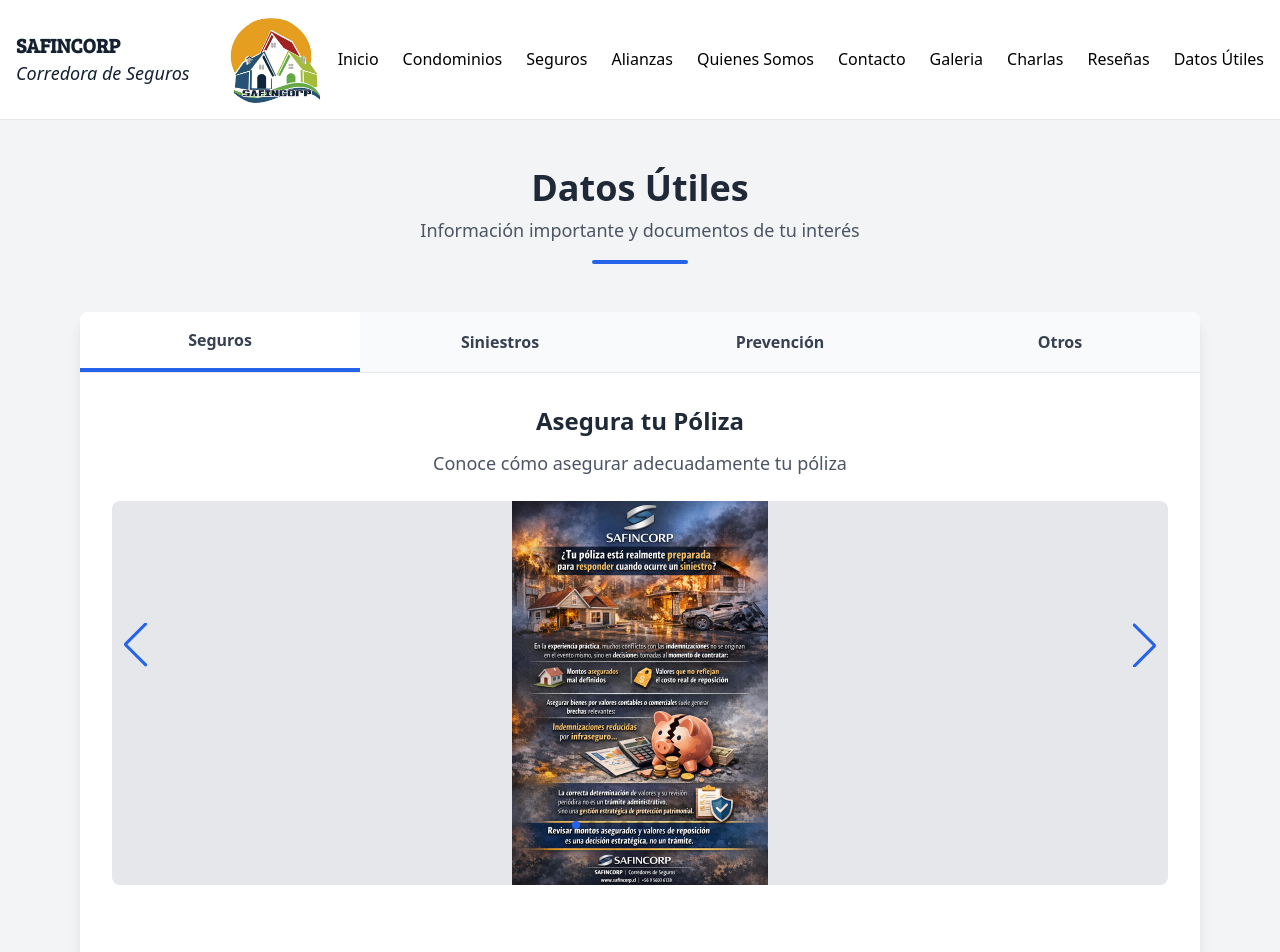
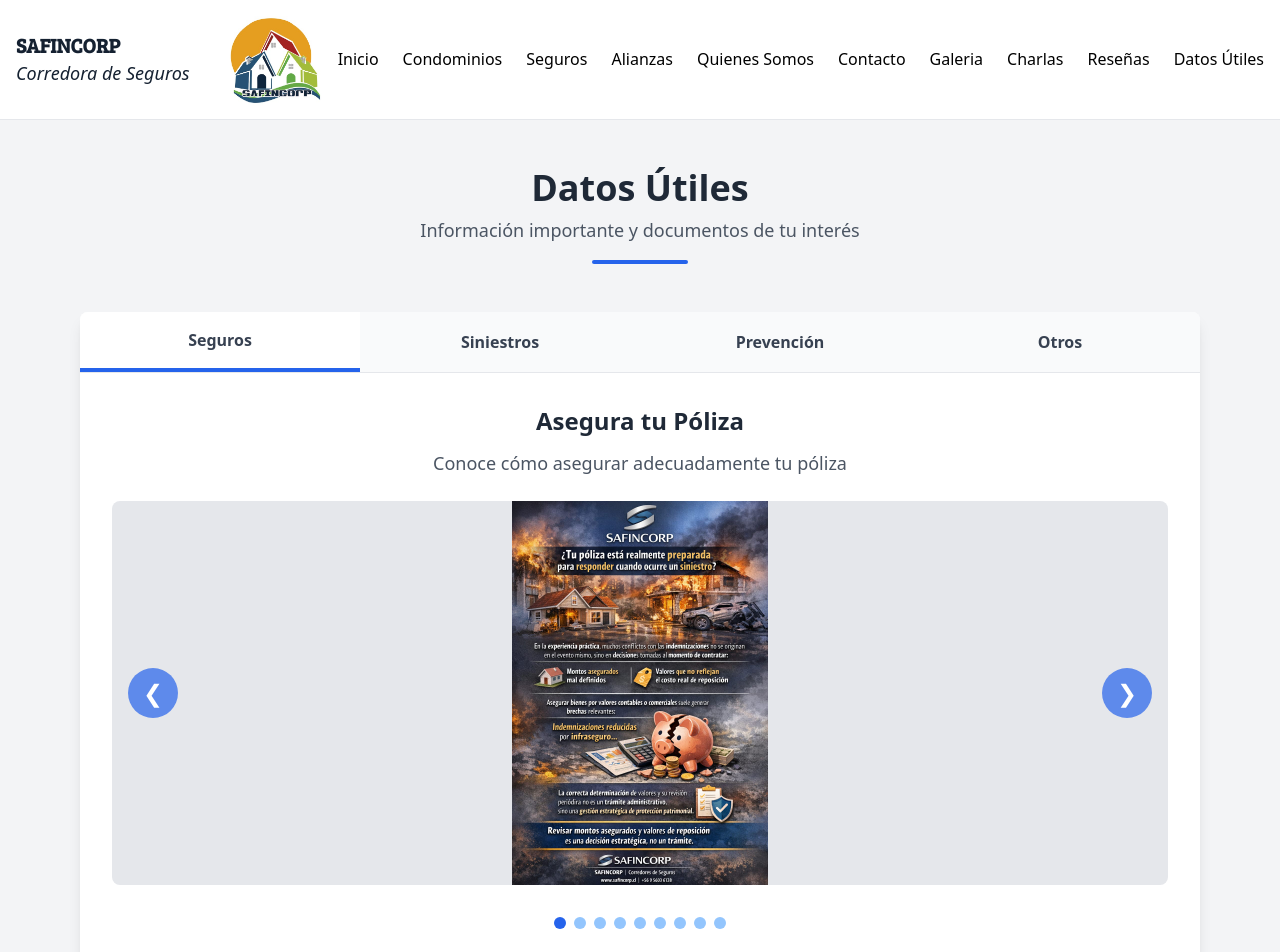
Before and after one commit to Latasoft-Organizacion/safinCorp-frontend, an Angular app: page /datos-utiles in a window 1280 px wide. Shown: the top 952 px of the page. Built offline with nearby package versions, Linux system fonts and the light colour scheme.

Commit message:
chore: modificaciones de estilo

```diff
--- a/src/app/components/datos-utiles/datos-utiles.component.css
+++ b/src/app/components/datos-utiles/datos-utiles.component.css
@@ -1,56 +1,35 @@
-/* Estilos personalizados para Swiper */
-:host ::ng-deep swiper-container {
-  --swiper-navigation-color: #2563eb;
-  --swiper-pagination-color: #2563eb;
-  --swiper-pagination-bottom: 50px; /* Posicionar más abajo */
-  padding-bottom: 60px; /* Espacio adicional para los dots */
+:host {
+  scroll-behavior: smooth;
 }
 
-:host ::ng-deep .swiper-button-next,
-:host ::ng-deep .swiper-button-prev {
-  background-color: rgba(37, 99, 235, 0.1);
-  border-radius: 50%;
+.carousel-button {
+  position: absolute;
+  top: 50%;
+  transform: translateY(-50%);
+  z-index: 20;
   width: 50px;
   height: 50px;
+  background-color: rgba(37, 99, 235, 0.7);
+  color: white;
+  border: none;
+  border-radius: 50%;
+  font-size: 24px;
+  cursor: pointer;
   display: flex;
   align-items: center;
   justify-content: center;
   transition: all 0.3s ease;
 }
 
-:host ::ng-deep .swiper-button-next:hover,
-:host ::ng-deep .swiper-button-prev:hover {
-  background-color: rgba(37, 99, 235, 0.2);
+.carousel-button:hover {
+  background-color: rgba(37, 99, 235, 0.9);
+  transform: translateY(-50%) scale(1.1);
 }
 
-:host ::ng-deep .swiper-button-next::after,
-:host ::ng-deep .swiper-button-prev::after {
-  font-size: 20px;
-  font-weight: bold;
+.carousel-button-prev {
+  left: 16px;
 }
 
-:host ::ng-deep .swiper-pagination {
-  position: absolute;
-  bottom: 50px !important; /* Forzar posición baja */
-  z-index: 10;
-  width: 100%;
+.carousel-button-next {
+  right: 16px;
 }
-
-:host ::ng-deep .swiper-pagination-bullet {
-  width: 10px;
-  height: 10px;
-  background-color: rgba(37, 99, 235, 0.3);
-  transition: all 0.3s ease;
-  margin: 0 5px;
-}
-
-:host ::ng-deep .swiper-pagination-bullet-active {
-  background-color: #2563eb;
-  width: 30px;
-  border-radius: 5px;
-}
-
-/* Scroll suave */
-:host {
-  scroll-behavior: smooth;
-}
--- a/src/app/components/datos-utiles/datos-utiles.component.html
+++ b/src/app/components/datos-utiles/datos-utiles.component.html
@@ -1,20 +1,16 @@
 <section class="py-12 bg-gray-100 min-h-screen">
   <div class="max-w-6xl mx-auto px-4">
-    <!-- Encabezado -->
     <header class="text-center mb-12">
       <h1 class="text-4xl font-bold text-gray-800 mb-2">Datos Útiles</h1>
       <p class="text-gray-600 text-lg">Información importante y documentos de tu interés</p>
       <div class="w-24 h-1 bg-blue-600 mx-auto rounded mt-4"></div>
     </header>
 
-    <!-- Estado de carga -->
     <div *ngIf="cargando" class="text-center py-12">
       <p class="text-gray-600 text-lg">Cargando contenido...</p>
     </div>
 
-    <!-- Contenido principal -->
     <div *ngIf="!cargando" class="bg-white rounded-lg shadow-lg overflow-hidden">
-      <!-- Tabs/Categorías -->
       <div class="flex flex-wrap border-b bg-gray-50">
         <button
           *ngFor="let categoria of categorias"
@@ -29,43 +25,51 @@
         </button>
       </div>
 
-      <!-- Carrusel Swiper global -->
       <div class="p-8" *ngIf="!cargando">
-        <swiper-container
-          #swiperContainer
-          class="rounded-lg"
-          navigation="true"
-          pagination="true"
-          pagination-clickable="true"
-          pagination-type="bullets"
-          slides-per-view="1"
-          space-between="20"
-          loop="true"
-        >
-          <swiper-slide *ngFor="let documento of todosLosDocumentos">
-            <div class="flex flex-col h-full">
-              <!-- Información ARRIBA -->
+        <div class="flex flex-col">
           <div class="text-center mb-6">
-                <h3 class="text-2xl font-bold text-gray-800 mb-3">{{ documento.nombre }}</h3>
-                <p class="text-gray-600 text-lg">{{ documento.descripcion }}</p>
+            <h3 class="text-2xl font-bold text-gray-800 mb-3">{{ obtenerDocumentoActual().nombre }}</h3>
+            <p class="text-gray-600 text-lg">{{ obtenerDocumentoActual().descripcion }}</p>
           </div>
 
-              <!-- Imagen -->
-              <div class="flex justify-center bg-gray-200 rounded-lg overflow-hidden h-96">
+          <div class="relative bg-gray-200 rounded-lg overflow-hidden h-96 mb-8 flex items-center justify-center">
             <img
-                  [src]="documento.imagen"
-                  [alt]="documento.nombre"
-                  (click)="expandirImagen(documento.imagen, documento.nombre)"
+              [src]="obtenerDocumentoActual().imagen"
+              [alt]="obtenerDocumentoActual().nombre"
+              (click)="expandirImagen(obtenerDocumentoActual().imagen, obtenerDocumentoActual().nombre)"
               class="w-full h-full object-contain hover:opacity-90 transition-opacity duration-300 cursor-pointer"
             />
+
+            <button
+              (click)="slideAnterior()"
+              class="carousel-button carousel-button-prev"
+              aria-label="Slide anterior"
+            >
+              ❮
+            </button>
+
+            <button
+              (click)="siguienteSlide()"
+              class="carousel-button carousel-button-next"
+              aria-label="Siguiente slide"
+            >
+              ❯
+            </button>
+          </div>
+
+          <div class="flex gap-2 justify-center mb-8">
+            <button
+              *ngFor="let i of [].constructor(todosLosDocumentos.length); let idx = index"
+              (click)="irAlPagina(idx)"
+              [class.bg-blue-600]="idx === currentIndex"
+              [class.bg-blue-300]="idx !== currentIndex"
+              class="w-3 h-3 rounded-full transition-all duration-200 hover:scale-110"
+            ></button>
           </div>
         </div>
-          </swiper-slide>
-        </swiper-container>
       </div>
     </div>
 
-    <!-- Modal para expandir imagen -->
     <div
       *ngIf="imagenExpandida"
       class="fixed inset-0 bg-black bg-opacity-90 flex items-center justify-center z-50 p-4"
--- a/src/app/components/datos-utiles/datos-utiles.component.ts
+++ b/src/app/components/datos-utiles/datos-utiles.component.ts
@@ -1,18 +1,6 @@
-import {
-  Component,
-  CUSTOM_ELEMENTS_SCHEMA,
-  OnInit,
-  OnDestroy,
-  AfterViewInit,
-  ViewChild,
-  ElementRef,
-  NgZone
-} from '@angular/core';
+import { Component, OnInit, OnDestroy } from '@angular/core';
 import { CommonModule } from '@angular/common';
-import { register } from 'swiper/element/bundle';
 import { SafeUrlPipe } from '../../shared/safe-url.pipe';
-
-register();
 
 interface DatosUtilesDocumento {
   nombre: string;
@@ -23,7 +11,6 @@
 interface DatosUtilesCategoria {
   id: string;
   nombre: string;
-  icono: string;
   documentos: DatosUtilesDocumento[];
 }
 
@@ -36,12 +23,9 @@
   standalone: true,
   imports: [CommonModule, SafeUrlPipe],
   templateUrl: './datos-utiles.component.html',
-  schemas: [CUSTOM_ELEMENTS_SCHEMA],
   styleUrl: './datos-utiles.component.css'
 })
-export class DatosUtilesComponent implements OnInit, OnDestroy, AfterViewInit {
-  @ViewChild('swiperContainer') swiperContainer!: ElementRef;
-
+export class DatosUtilesComponent implements OnInit, OnDestroy {
   categorias: DatosUtilesCategoria[] = [];
   todosLosDocumentos: DocumentoConCategoria[] = [];
   categoriaActiva: string = 'seguros';
@@ -50,20 +34,11 @@
   tituloImagenExpandida: string = '';
   currentIndex: number = 0;
   private keyboardListener: ((event: KeyboardEvent) => void) | null = null;
-  private swiper: any = null;
-
-  // ✅ Guardamos referencia al listener para poder removerlo en ngOnDestroy
-  private slideChangeListener: (() => void) | null = null;
-
-  constructor(private ngZone: NgZone) {}
+  private autoplayInterval: any = null;
 
   ngOnInit(): void {
     this.cargarDatos();
     this.setupKeyboardListener();
-  }
-
-  ngAfterViewInit(): void {
-    this.setupSwiperListeners();
   }
 
   cargarDatos(): void {
@@ -71,7 +46,6 @@
       {
         id: 'seguros',
         nombre: 'Seguros',
-        icono: '',
         documentos: [
           {
             nombre: 'Asegura tu Póliza',
@@ -93,7 +67,6 @@
       {
         id: 'siniestros',
         nombre: 'Siniestros',
-        icono: '',
         documentos: [
           {
             nombre: 'Plazo de Denuncia de Siniestro',
@@ -110,7 +83,6 @@
       {
         id: 'prevencion',
         nombre: 'Prevención',
-        icono: '',
         documentos: [
           {
             nombre: 'Prevención en Condominios',
@@ -127,7 +99,6 @@
       {
         id: 'otros',
         nombre: 'Otros',
-        icono: '',
         documentos: [
           {
             nombre: 'Día de la Mujer',
@@ -158,48 +129,39 @@
 
   cambiarCategoria(categoriaId: string): void {
     this.categoriaActiva = categoriaId;
-
     const indexPrimerDocumento = this.todosLosDocumentos.findIndex(
       doc => doc.categoriaId === categoriaId
     );
-
-    if (indexPrimerDocumento !== -1 && this.swiper) {
-      // slideToLoop respeta los slides clonados del bucle
-      this.swiper.slideToLoop(indexPrimerDocumento);
+    if (indexPrimerDocumento !== -1) {
+      this.irASlide(indexPrimerDocumento);
     }
   }
 
-  private setupSwiperListeners(): void {
-    setTimeout(() => {
-      if (!this.swiperContainer) return;
+  irASlide(index: number): void {
+    const totalSlides = this.todosLosDocumentos.length;
+    this.currentIndex = ((index % totalSlides) + totalSlides) % totalSlides;
+    this.actualizarCategoriaActiva();
+  }
 
-      const swiperEl = this.swiperContainer.nativeElement;
-      this.swiper = swiperEl.swiper;
+  siguienteSlide(): void {
+    this.irASlide(this.currentIndex + 1);
+  }
 
-      if (!this.swiper) return;
+  slideAnterior(): void {
+    this.irASlide(this.currentIndex - 1);
+  }
 
-      const updateActiveCategory = () => {
-        // ✅ Ejecutar dentro de NgZone para que Angular detecte los cambios
-        this.ngZone.run(() => {
-          // realIndex apunta al índice real ignorando los clones del loop
-          const realIndex = this.swiper.realIndex;
-          const totalSlides = this.todosLosDocumentos.length;
+  irAlPagina(index: number): void {
+    this.irASlide(index);
+  }
 
-          if (realIndex >= 0 && realIndex < totalSlides) {
-            this.currentIndex = realIndex;
-            this.categoriaActiva = this.todosLosDocumentos[realIndex].categoriaId;
-          }
-        });
-      };
+  obtenerDocumentoActual(): DocumentoConCategoria {
+    return this.todosLosDocumentos[this.currentIndex];
+  }
 
-      // ✅ El nombre correcto del evento para Swiper Element (web component) es
-      //    'swiperslidechange' — todo en minúsculas, sin guión, con prefijo 'swiper'
-      this.slideChangeListener = updateActiveCategory;
-      swiperEl.addEventListener('swiperslidechange', this.slideChangeListener);
-
-      // Inicializar estado al montar
-      updateActiveCategory();
-    }, 50);
+  private actualizarCategoriaActiva(): void {
+    const documentoActual = this.obtenerDocumentoActual();
+    this.categoriaActiva = documentoActual.categoriaId;
   }
 
   expandirImagen(imagen: string, titulo: string): void {
@@ -227,13 +189,8 @@
     if (this.keyboardListener) {
       window.removeEventListener('keydown', this.keyboardListener);
     }
-
-    // ✅ Limpiar el listener de Swiper al destruir el componente
-    if (this.swiperContainer && this.slideChangeListener) {
-      this.swiperContainer.nativeElement.removeEventListener(
-        'swiperslidechange',
-        this.slideChangeListener
-      );
+    if (this.autoplayInterval) {
+      clearInterval(this.autoplayInterval);
     }
   }
 }
```
Lines whose indentation alone changed are shown as unchanged.
